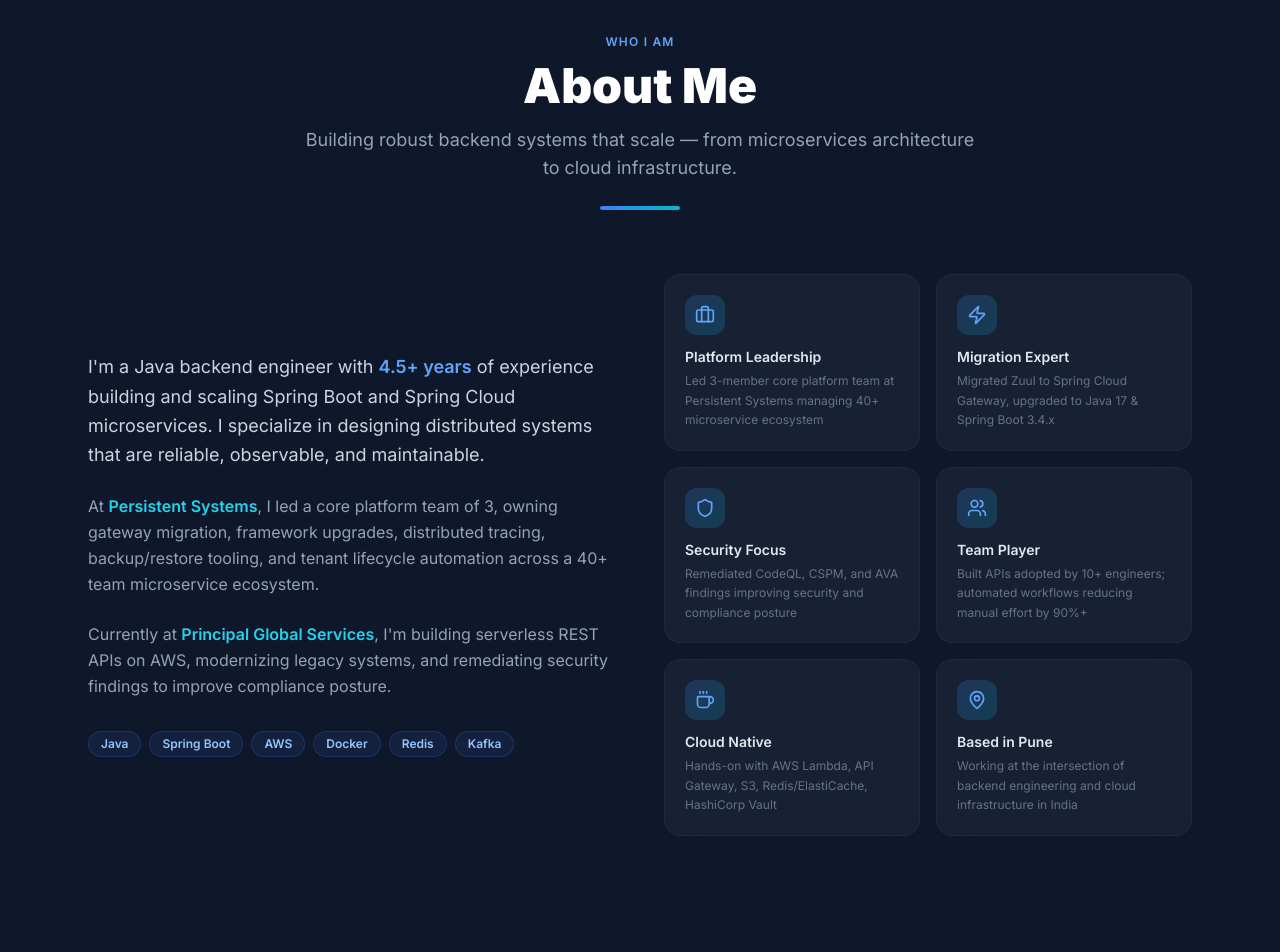
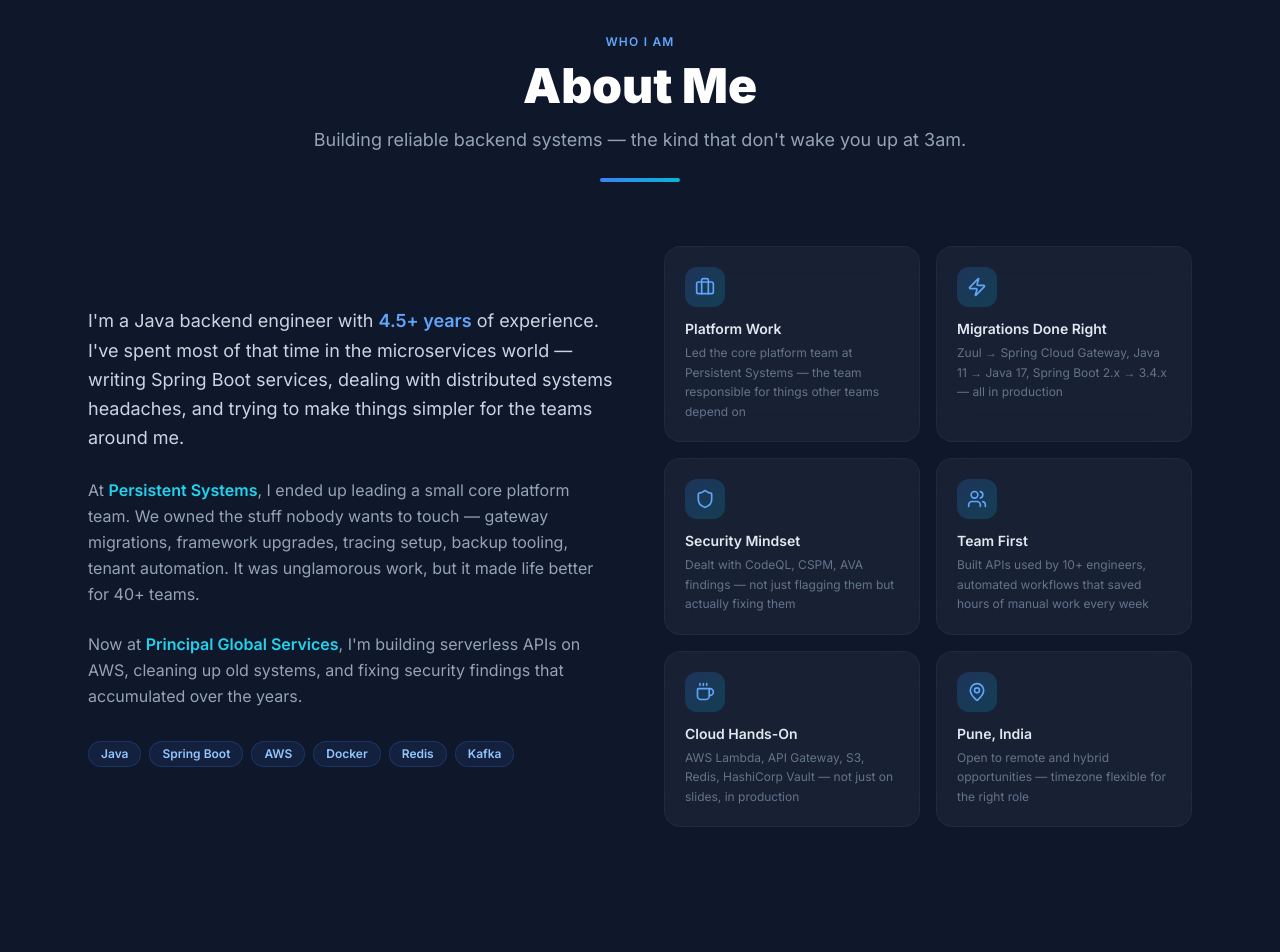
Before and after one commit to sachinbhapkar/sachin-portfolio, a Next.js app: page / in a window 1280 px wide. Shown: the part 900-1852 px from the top of the page. Built offline with nearby package versions, Linux system fonts and the light colour scheme.

Commit message:
✏️ Add Operative Media note + humanize copy across all sections

```diff
--- a/components/About.tsx
+++ b/components/About.tsx
@@ -15,33 +15,33 @@ import {
 const highlights = [
   {
     icon: Briefcase,
-    title: "Platform Leadership",
-    desc: "Led 3-member core platform team at Persistent Systems managing 40+ microservice ecosystem",
+    title: "Platform Work",
+    desc: "Led the core platform team at Persistent Systems — the team responsible for things other teams depend on",
   },
   {
     icon: Zap,
-    title: "Migration Expert",
-    desc: "Migrated Zuul to Spring Cloud Gateway, upgraded to Java 17 & Spring Boot 3.4.x",
+    title: "Migrations Done Right",
+    desc: "Zuul → Spring Cloud Gateway, Java 11 → Java 17, Spring Boot 2.x → 3.4.x — all in production",
   },
   {
     icon: Shield,
-    title: "Security Focus",
-    desc: "Remediated CodeQL, CSPM, and AVA findings improving security and compliance posture",
+    title: "Security Mindset",
+    desc: "Dealt with CodeQL, CSPM, AVA findings — not just flagging them but actually fixing them",
   },
   {
     icon: Users,
-    title: "Team Player",
-    desc: "Built APIs adopted by 10+ engineers; automated workflows reducing manual effort by 90%+",
+    title: "Team First",
+    desc: "Built APIs used by 10+ engineers, automated workflows that saved hours of manual work every week",
   },
   {
     icon: Coffee,
-    title: "Cloud Native",
-    desc: "Hands-on with AWS Lambda, API Gateway, S3, Redis/ElastiCache, HashiCorp Vault",
+    title: "Cloud Hands-On",
+    desc: "AWS Lambda, API Gateway, S3, Redis, HashiCorp Vault — not just on slides, in production",
   },
   {
     icon: MapPin,
-    title: "Based in Pune",
-    desc: "Working at the intersection of backend engineering and cloud infrastructure in India",
+    title: "Pune, India",
+    desc: "Open to remote and hybrid opportunities — timezone flexible for the right role",
   },
 ];
 
@@ -109,7 +109,7 @@ export default function About() {
         <SectionHeader
           tag="Who I Am"
           title="About Me"
-          subtitle="Building robust backend systems that scale — from microservices architecture to cloud infrastructure."
+          subtitle="Building reliable backend systems — the kind that don't wake you up at 3am."
         />
 
         <div className="grid lg:grid-cols-2 gap-12 items-center">
@@ -124,28 +124,27 @@ export default function About() {
             <p className="text-slate-300 text-lg leading-relaxed">
               I'm a Java backend engineer with{" "}
               <span className="text-blue-400 font-semibold">4.5+ years</span> of
-              experience building and scaling Spring Boot and Spring Cloud
-              microservices. I specialize in designing distributed systems that
-              are reliable, observable, and maintainable.
+              experience. I've spent most of that time in the microservices world —
+              writing Spring Boot services, dealing with distributed systems headaches,
+              and trying to make things simpler for the teams around me.
             </p>
             <p className="text-slate-400 leading-relaxed">
               At{" "}
               <span className="text-cyan-400 font-semibold">
                 Persistent Systems
               </span>
-              , I led a core platform team of 3, owning gateway migration,
-              framework upgrades, distributed tracing, backup/restore tooling,
-              and tenant lifecycle automation across a 40+ team microservice
-              ecosystem.
+              , I ended up leading a small core platform team. We owned the stuff
+              nobody wants to touch — gateway migrations, framework upgrades, tracing
+              setup, backup tooling, tenant automation. It was unglamorous work, but it
+              made life better for 40+ teams.
             </p>
             <p className="text-slate-400 leading-relaxed">
-              Currently at{" "}
+              Now at{" "}
               <span className="text-cyan-400 font-semibold">
                 Principal Global Services
               </span>
-              , I'm building serverless REST APIs on AWS, modernizing legacy
-              systems, and remediating security findings to improve compliance
-              posture.
+              , I'm building serverless APIs on AWS, cleaning up old systems,
+              and fixing security findings that accumulated over the years.
             </p>
 
             {/* Tech stack row */}
--- a/components/Contact.tsx
+++ b/components/Contact.tsx
@@ -82,7 +82,7 @@ export default function Contact() {
         <SectionHeader
           tag="Get In Touch"
           title="Let's Connect"
-          subtitle="Open to new opportunities, collaborations, and interesting backend engineering challenges."
+          subtitle="Whether it's a job, a side project, or just a chat about backend architecture — feel free to reach out."
         />
 
         <div ref={ref} className="max-w-4xl mx-auto">
@@ -104,12 +104,12 @@ export default function Contact() {
               </div>
 
               <h3 className="text-2xl md:text-3xl font-bold text-white mb-4">
-                Ready to build something{" "}
-                <span className="gradient-text">great together?</span>
+                Got something in mind?{" "}
+                <span className="gradient-text">Let&apos;s talk.</span>
               </h3>
               <p className="text-slate-400 text-lg max-w-xl mx-auto mb-8 leading-relaxed">
-                Whether you have a role in mind, a project to discuss, or just
-                want to say hi — my inbox is always open.
+                I&apos;m actively looking for new opportunities. If you think I could be a good fit,
+                or just want to say hello — my inbox is always open.
               </p>
 
               <div className="flex flex-wrap gap-4 justify-center">
--- a/components/Education.tsx
+++ b/components/Education.tsx
@@ -18,7 +18,7 @@ export default function Education() {
         <SectionHeader
           tag="Academic Background"
           title="Education"
-          subtitle="The foundation that fueled my passion for software engineering."
+          subtitle="Where it all started."
         />
 
         <div ref={ref} className="max-w-3xl mx-auto">
--- a/components/Experience.tsx
+++ b/components/Experience.tsx
@@ -14,6 +14,7 @@ const experiences = [
     period: "Mar 2026 – Present",
     color: "from-blue-500 to-cyan-500",
     current: true,
+    note: null,
     bullets: [
       "Built and integrated 10+ serverless REST APIs on AWS API Gateway and Lambda, adopted by an internal engineering team of 10+.",
       "Helped modernize a legacy 32-bit Microsoft Access application by migrating and consolidating 200+ source tables into 50+ AWS PostgreSQL tables.",
@@ -29,6 +30,7 @@ const experiences = [
     period: "May 2022 – Feb 2026",
     color: "from-indigo-500 to-purple-500",
     current: false,
+    note: "Joined as Software Engineer at Operative Media; organisation subsequently rebadged under Persistent Systems.",
     bullets: [
       "Led a 3-member core platform team responsible for foundational microservices, backend architecture, and scalability/performance improvements.",
       "Migrated legacy Zuul Gateway to Spring Cloud Gateway and modernized Spring Cloud microservices to Java 17 and Spring Boot 3.4.x.",
@@ -60,7 +62,7 @@ export default function Experience() {
         <SectionHeader
           tag="Career"
           title="Work Experience"
-          subtitle="A track record of leading high-impact backend engineering projects."
+          subtitle="Places I've worked, things I've shipped, and problems I've helped fix."
         />
 
         <div ref={ref} className="relative">
@@ -129,6 +131,13 @@ export default function Experience() {
                       </span>
                     </div>
 
+                    {/* Context note */}
+                    {exp.note && (
+                      <p className="text-xs text-slate-500 italic mb-4 pl-1 border-l-2 border-slate-700">
+                        {exp.note}
+                      </p>
+                    )}
+
                     {/* Bullets */}
                     <ul className="space-y-3 mb-5">
                       {exp.bullets.map((bullet, bi) => (
--- a/components/Hero.tsx
+++ b/components/Hero.tsx
@@ -131,8 +131,8 @@ export default function Hero() {
           transition={{ duration: 0.7, delay: 0.3 }}
           className="text-slate-400 text-lg md:text-xl max-w-2xl mx-auto mb-10 leading-relaxed"
         >
-          4.5+ years crafting scalable microservices, leading platform migrations,
-          and building cloud-native solutions that power production systems.
+          I build backend systems that actually hold up under pressure — microservices,
+          cloud infra, and the boring-but-critical platform work that keeps everything running.
         </motion.p>
 
         {/* CTA Buttons */}
--- a/components/Skills.tsx
+++ b/components/Skills.tsx
@@ -117,7 +117,7 @@ export default function Skills() {
         <SectionHeader
           tag="Expertise"
           title="Technical Skills"
-          subtitle="A comprehensive toolkit for building, deploying, and operating scalable backend systems."
+          subtitle="Things I actually use day-to-day, not just things I've heard of."
         />
 
         <div ref={ref} className="grid md:grid-cols-2 gap-6">
```
